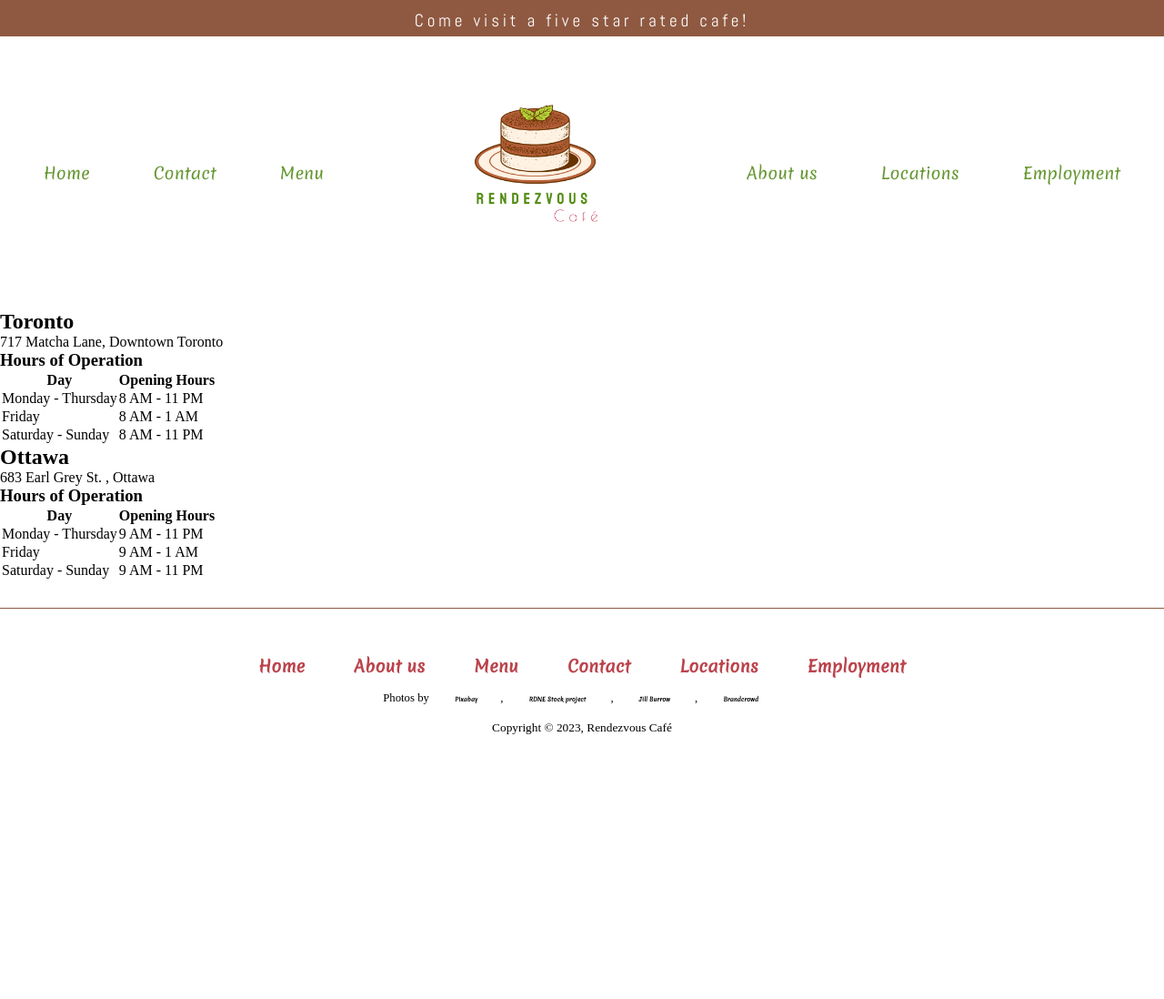
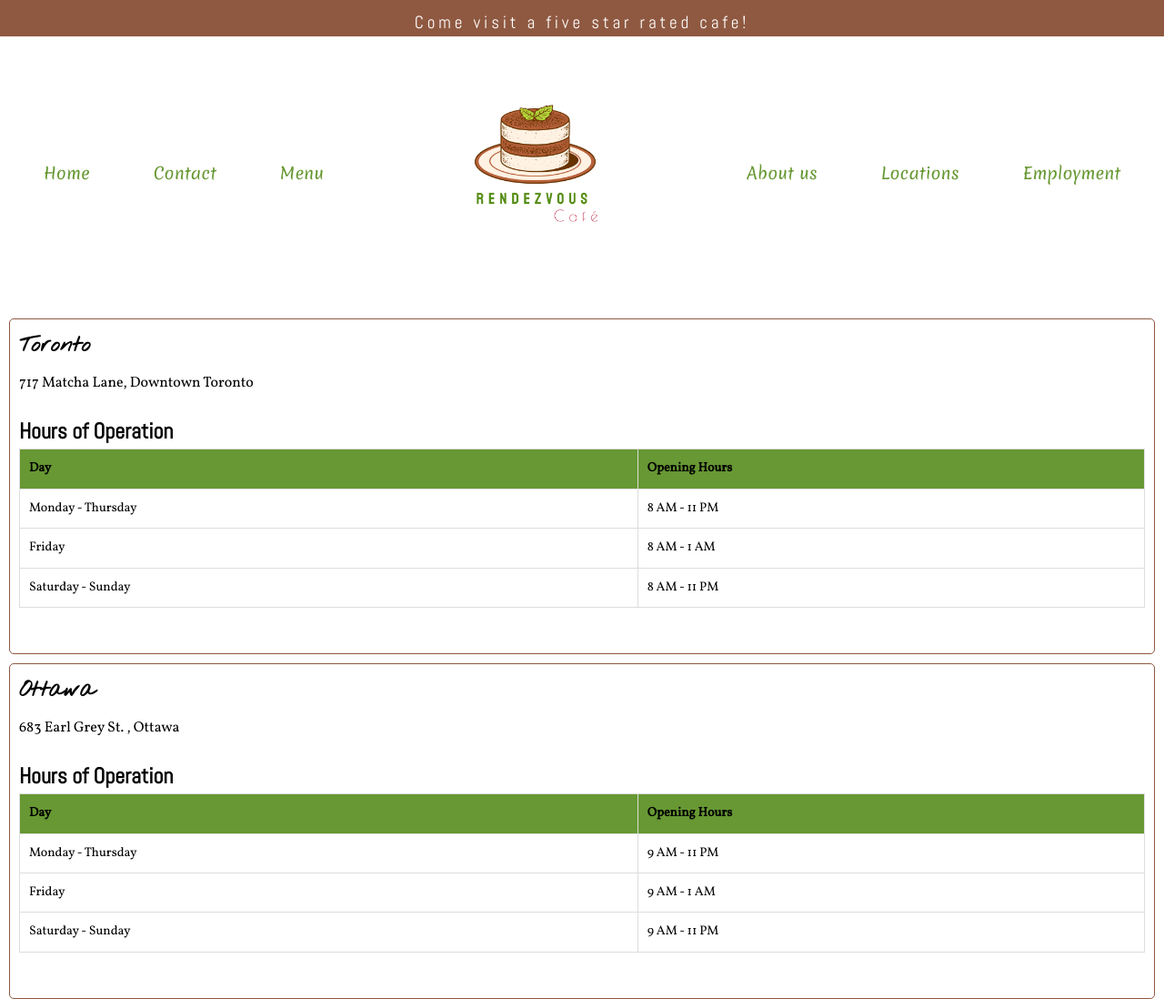
Before and after one commit to jeannetandoc/Website, a plain HTML site: page locations.html in a window 1280 px wide. Shown: the top 1098 px of the page at 91% size. Before the commit the page ends 826 px from the top, so only its background shows below. Drawn offline with Linux system fonts and the light colour scheme.

Commit message:
css paths

```diff
--- a/locations.html
+++ b/locations.html
@@ -7,7 +7,7 @@
     <title>Rendezvous Café - Employment</title>
     <link rel="icon" type="image/x-icon" href="/images/favicon.ico.png">
     <link rel="stylesheet" href="./Styles/main.css">
-    <link rel="stylesheet" href="./Styles/employment.css">
+    <link rel="stylesheet" href="./Styles/locations.css">
 </head>
 
 <body>
```
